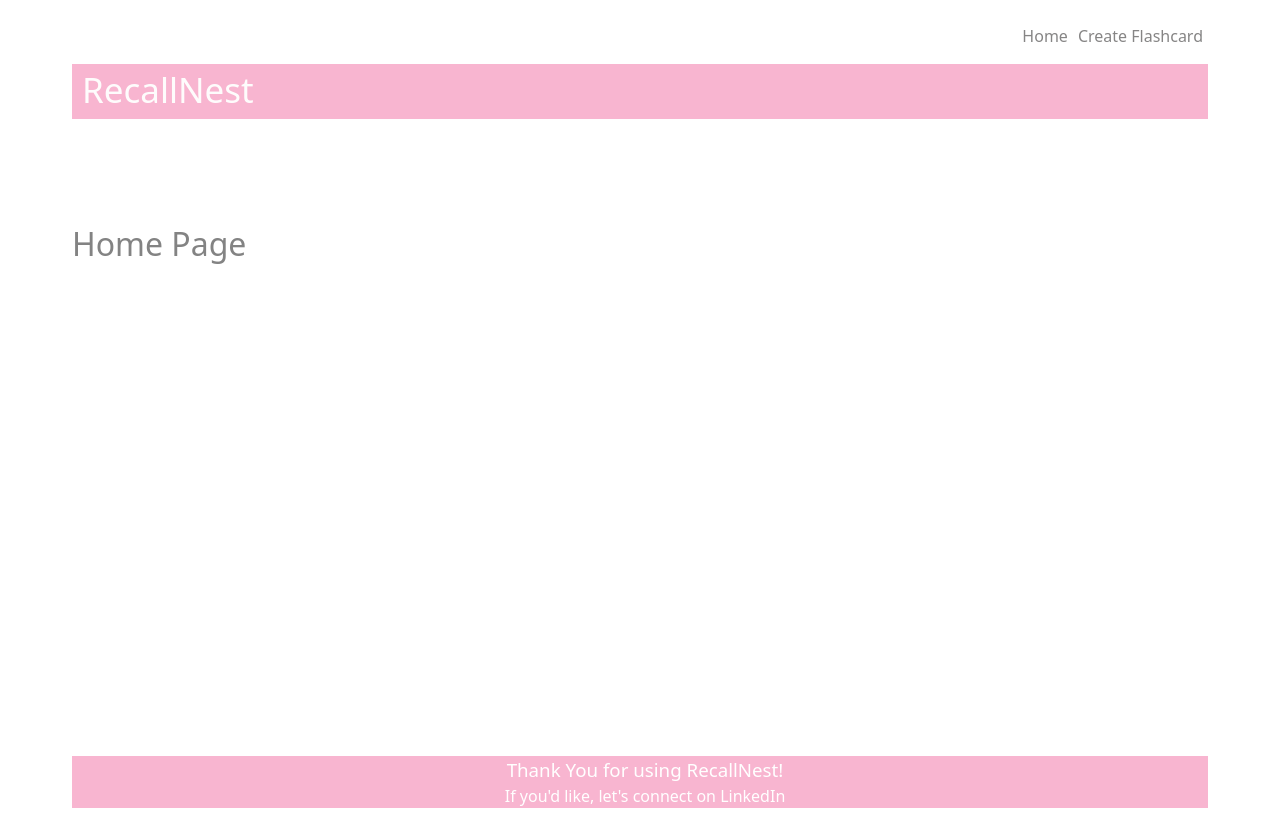
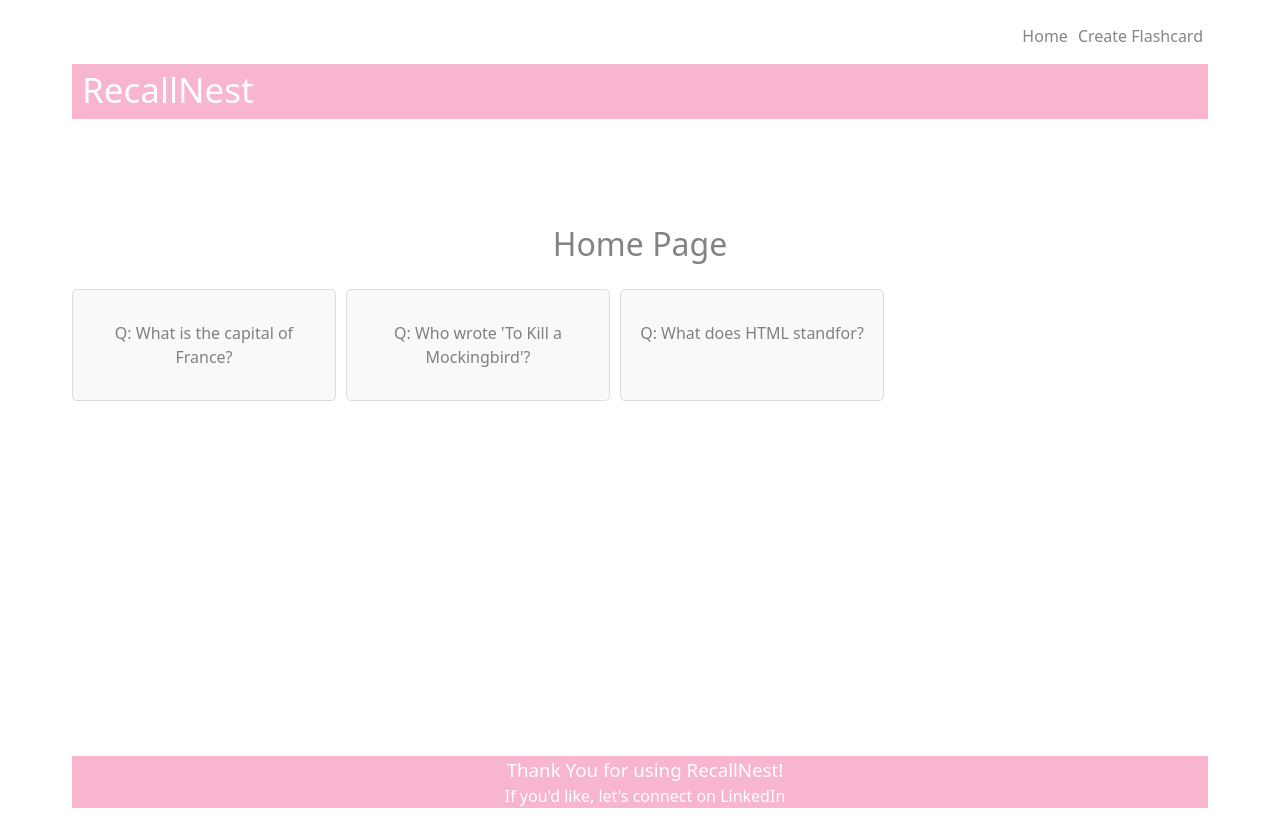
Before and after one commit to drojaa/flashcards, a React app: page / in a window 1280 px wide. Built offline with nearby package versions, Linux system fonts and the light colour scheme; the HTML template or start-up script is replaced by a standard one.

Commit message:
Added Flashcards to Homepage + Mock Q/A's

```diff
--- a/src/CreateFlashcard.css
+++ b/src/CreateFlashcard.css
@@ -37,3 +37,12 @@ h1 {
     max-width: max-content;
     border-radius: 6px;
 }
+
+textarea {
+    color: rgb(167, 165, 165);
+}
+
+#close {
+    text-align: right;
+    font-weight: 300;
+}
--- a/src/CreateFlashcard.tsx
+++ b/src/CreateFlashcard.tsx
@@ -1,27 +1,64 @@
 // Create a Flashcard Component
 
 import "./CreateFlashcard.css";
+import { useState } from "react";
+
+
+
 
 export default function CreateFlashcard() {
+
+    const [question, setQuestion] = useState('');
+    const [response, setResponse] = useState('');
+
+    // Creates a New Flashcard Object
+    const newFlashcard = {
+        question: question,
+        response: response,
+    }
+
+
+    function handleSubmit(e) {
+        e.preventDefault(); // Prevent browser from reloading
+
+        const form = e.target;
+        const formData = new FormData(form);
+
+        const formJson = Object.fromEntries(formData.entries());
+
+
+        setQuestion(formJson.question.toString());
+        setResponse(formJson.response.toString());
+    }
+
   return (
     <>
      <div id="main-contain">
+     <a id="close" href="/">X</a>
      <h1>Create Flashcard</h1>
+
+      <form method="post" onSubmit={handleSubmit}>
       <div id="add-contain">
+
       <div id="question-contain">
       <label id="create-flash">Question:</label>
-      <textarea id="textarea" name="question" rows={4} cols={40} />
+      <textarea id="textarea" name="question" rows={4} cols={40} placeholder="Write on the front of the card here"/>
       </div>
 
       <div id="response-contain">
       <label id="create-flash">Response:</label>
-    <textarea id="textarea" name="response" rows={4} cols={40} />
+      <textarea id="textarea" name="response" rows={4} cols={40} placeholder="Write on the back of the card here" />
       </div>
 
-    <button id="save">save</button>
-    <button id="save">close</button>
+      <button type="submit" id="save">save</button>
+
+
+
       </div>
+
+      </form>
       </div>
     </>
   );
+
 }
--- a/src/Home.css
+++ b/src/Home.css
@@ -0,0 +1,30 @@
+
+
+#home-ul {
+    display: flex;
+    flex-wrap: wrap;
+    gap: 10px; /* Adds space between cards */
+    padding: 0;
+    list-style: none;
+  }
+
+#home-li {
+    flex: 1 1 calc(25% - 20px); /* Makes sure 3 cards fit per row */
+    max-width: calc(25% - 20px);
+    box-sizing: border-box;
+    border: 1px solid #ddd;
+    padding: 15px;
+    text-align: center;
+    background: #f9f9f9;
+    border-radius: 5px;
+  }
+
+  #home-h1 {
+    text-align: center;
+  }
+
+  #home-p {
+    color: gray;
+    font-family: system-ui, -apple-system, BlinkMacSystemFont, 'Segoe UI', Roboto, Oxygen, Ubuntu, Cantarell, 'Open Sans', 'Helvetica Neue', sans-serif;
+    font-weight: 500;
+}
--- a/src/Home.tsx
+++ b/src/Home.tsx
@@ -1,11 +1,25 @@
 
 // Compoennt for Homepage
-
+import { useState } from "react";
+import "./Home.css"
 
 export default function Home() {
+    const [flashcards, setFlashcards] = useState([  { question: "What is the capital of France?", answer: "Paris" }, { question: "Who wrote 'To Kill a Mockingbird'?", answer: "Harper Lee" },
+        { question: "What does HTML standfor?", answer: "HyperText Markup Language" },
+    ]);
+
     return (
       <>
-        <h1>Home Page </h1>
+        <h1 id="home-h1">Home Page </h1>
+        <ul id="home-ul">
+            {flashcards.map((flashcard, index) => (
+                <li id="home-li" key={index}>
+                    <p id="home-p">Q: {flashcard.question}</p>
+                </li>
+
+            ))}
+        </ul>
+
       </>
     );
   }
```
Lines whose indentation alone changed are shown as unchanged.
